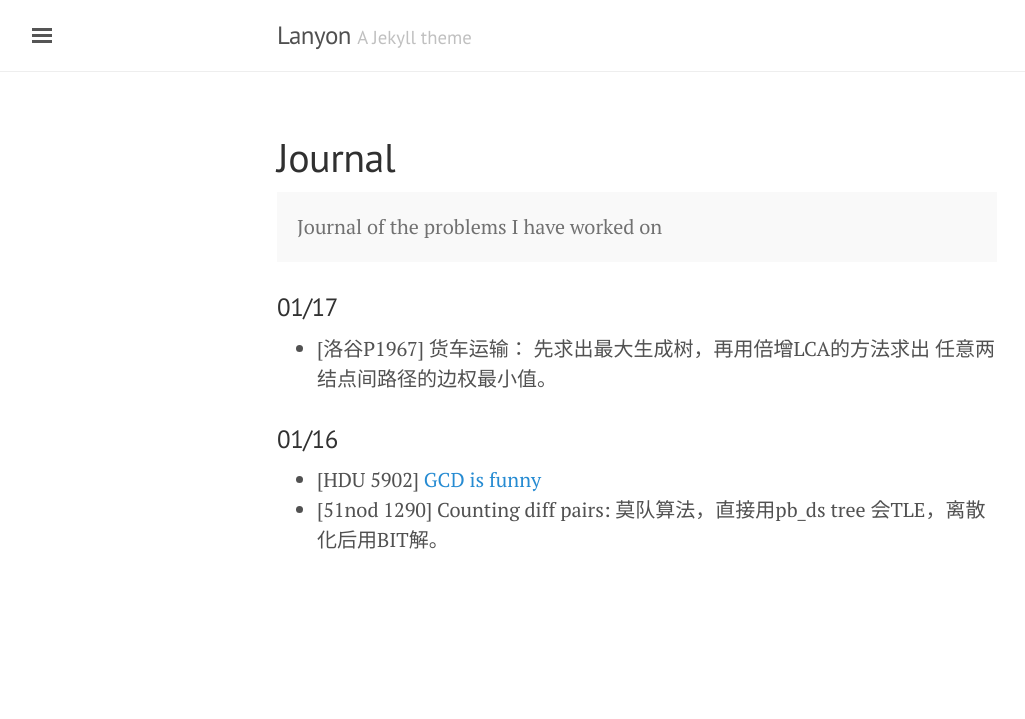
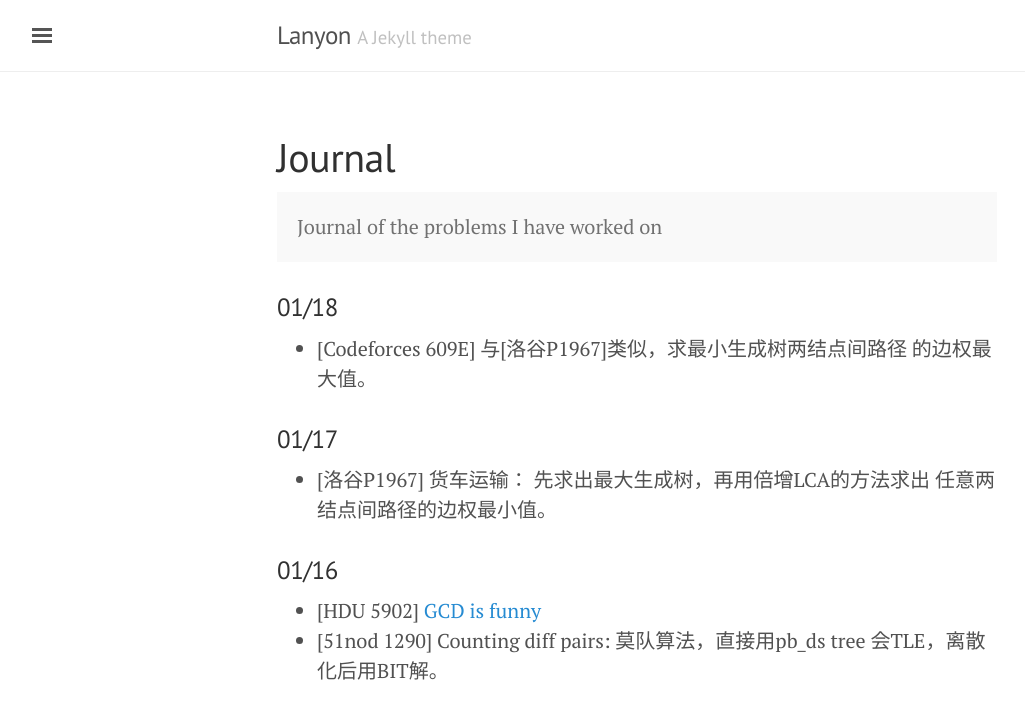
Before and after one commit to atubo/online-judge, a Jekyll site: the page built from docs/journal.md, in a window 1280 px wide. Shown: the top 719 px of the page, without its empty margins (3-1028 px from the left). Built offline with Jekyll 4.4.1, drawn with Linux system fonts in a browser that asks for light colours.

Commit message:
[Codeforces 609E]

```diff
--- a/docs/journal.md
+++ b/docs/journal.md
@@ -7,6 +7,10 @@ title: Journal
 Journal of the problems I have worked on
 </p>
 
+### 01/18
+* [Codeforces 609E] 与[洛谷P1967]类似，求最小生成树两结点间路径
+的边权最大值。
+
 ### 01/17
 * [洛谷P1967] 货车运输： 先求出最大生成树，再用倍增LCA的方法求出
 任意两结点间路径的边权最小值。
```
